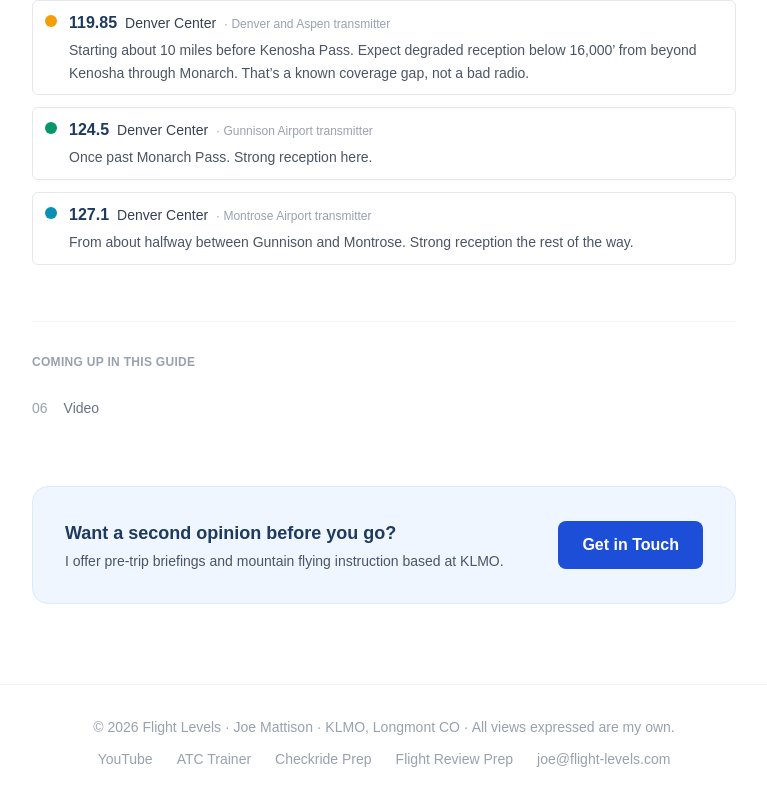
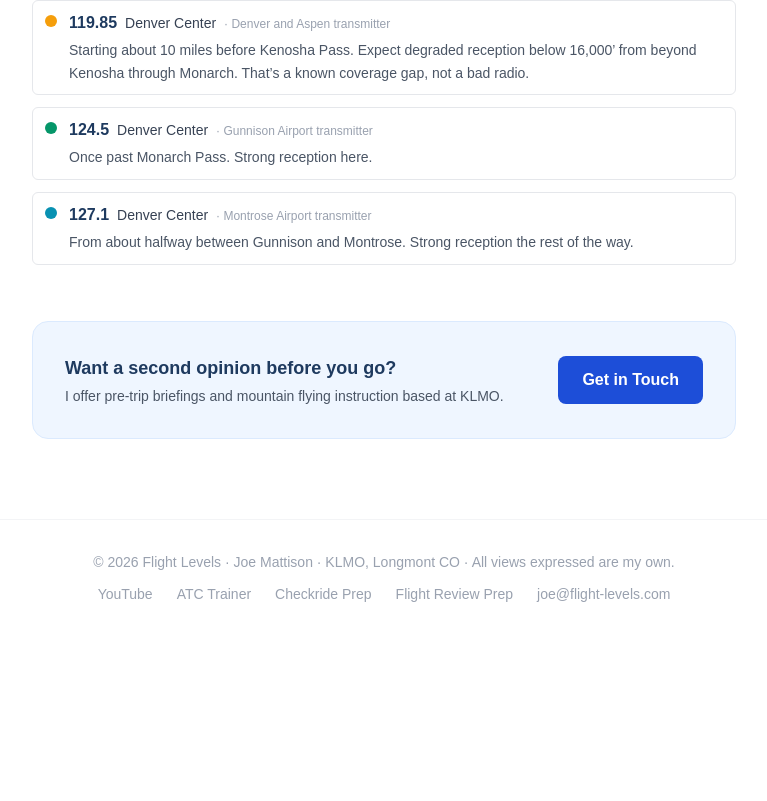
Before and after one commit to joefit21/flight-levels-site, a Next.js app: page /mountains/mtj in a window 1280 px wide. Shown: the part 3205-4006 px from the top of the page, without its empty margins (256-1023 px from the left). After the commit the page ends 3841 px from the top, so only its background shows below. Built offline with nearby package versions, Linux system fonts and the light colour scheme; no server answers.

Commit message:
Remove premature Video teaser from MTJ guide
Don't tease content that isn't built yet.

Co-Authored-By: Claude Sonnet 5 <noreply@anthropic.com>

```diff
--- a/app/mountains/mtj/page.js
+++ b/app/mountains/mtj/page.js
@@ -21,8 +21,6 @@ export const metadata = {
     type: 'article',
   },
 }
-
-const TEASER = ['Video']
 
 export default function MtjPage() {
   const jsonLd = {
@@ -108,18 +106,6 @@ export default function MtjPage() {
           </div>
         </RouteProvider>
 
-        <div className="border-t border-gray-100 pt-8 mb-14">
-          <span className="text-xs font-semibold uppercase tracking-wide text-gray-400 mb-4 block">Coming Up in This Guide</span>
-          <ol className="divide-y divide-gray-100">
-            {TEASER.map((t, i) => (
-              <li key={t} className="flex gap-4 py-3 text-sm text-gray-500">
-                <span className="font-mono text-gray-400">{String(i + 6).padStart(2, '0')}</span>
-                {t}
-              </li>
-            ))}
-          </ol>
-        </div>
-
         <div className="bg-blue-50 border border-blue-100 rounded-2xl px-8 py-8 flex flex-col md:flex-row items-center justify-between gap-6">
           <div>
             <h3 className="text-lg font-bold text-[#1e3a5f] mb-1">Want a second opinion before you go?</h3>
```
